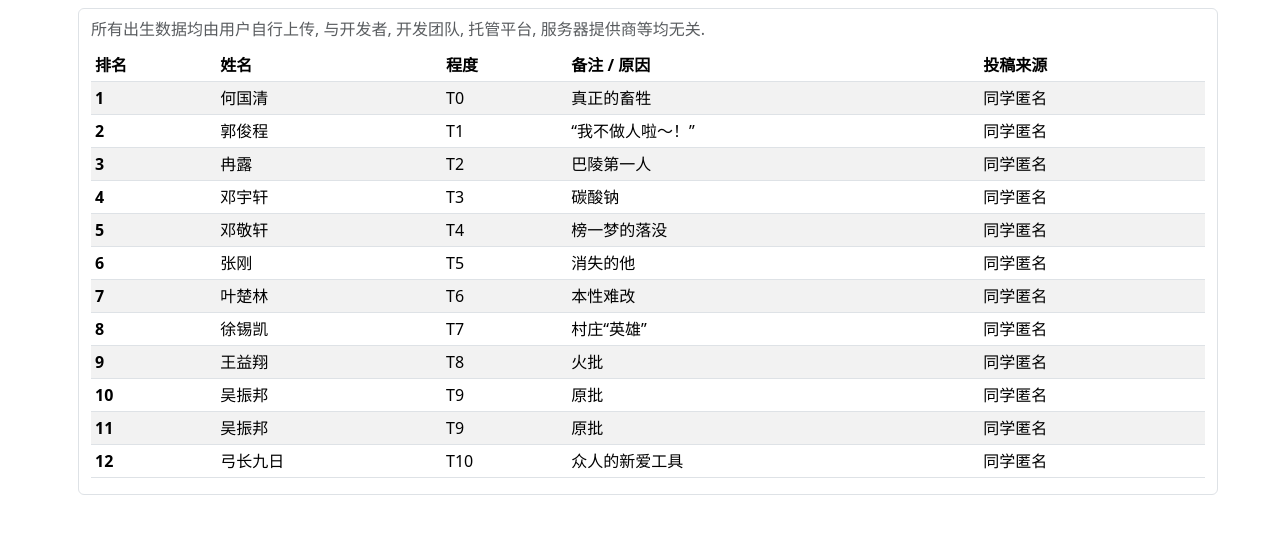
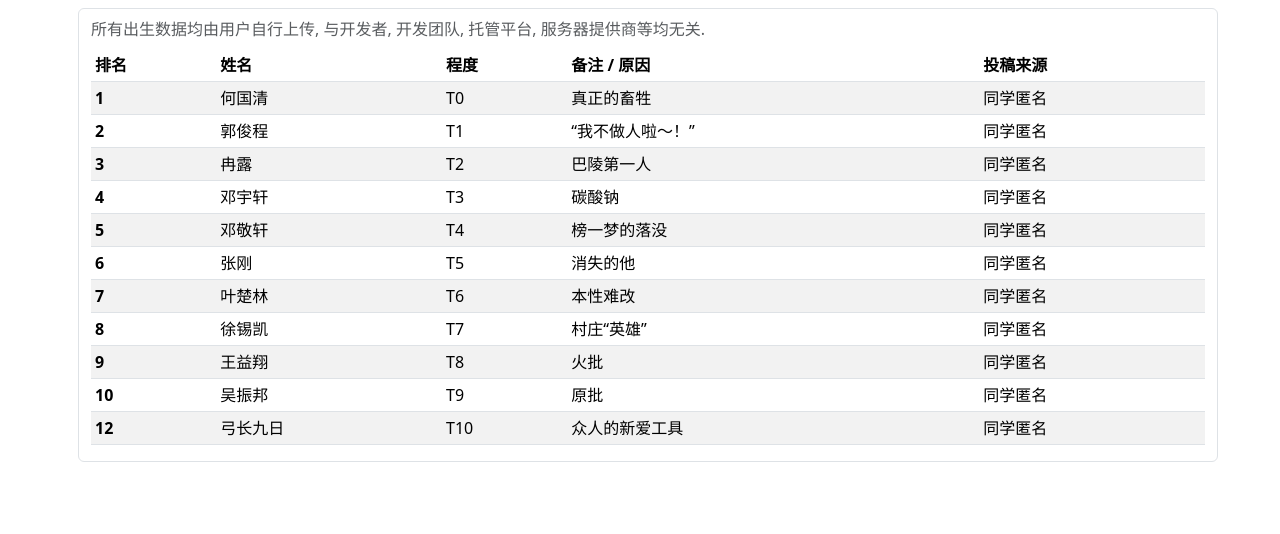
Before and after one commit to zhuhansan666/beasts-page, a plain HTML site: page index.html in a window 1280 px wide. Drawn offline with nearby package versions, Linux system fonts and the light colour scheme.

Commit message:
fix: 重复的项

```diff
--- a/index.html
+++ b/index.html
@@ -113,13 +113,6 @@
             <td>同学匿名</td>
         </tr>
         <tr>
-            <th scope="row">11</th>
-            <td>吴振邦</td>
-            <td>T9</td>
-            <td>原批</td>
-            <td>同学匿名</td>
-        </tr>
-        <tr>
             <th scope="row">12</th>
             <td>弓长九日</td>
             <td>T10</td>
```
